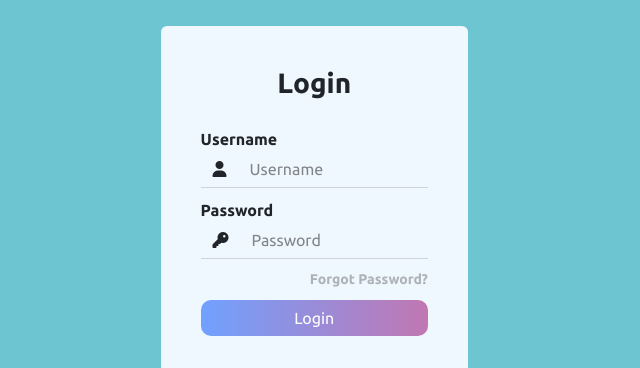
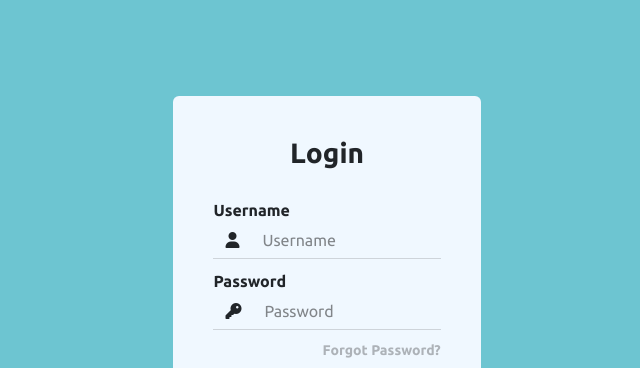
Before and after one commit to Shrijaykakad/Login-Form-2, a plain HTML site: page Index.html in a window 1280 px wide. Shown: the top 368 px of the page, without its empty margins (313-953 px from the left). Drawn offline with nearby package versions, Linux system fonts and the light colour scheme.

Commit message:
spacing adusted

```diff
--- a/Style.css
+++ b/Style.css
@@ -11,11 +11,11 @@
 
 .project .card{
     position: absolute;
-    height: 90%;
+    height: 70%;
     width: 24%;
     background-color: aliceblue;
-    margin-left: 37%;
-    margin-top: 2%;
+    margin-left: 38%;
+    margin-top: 7.5%;
     border: none;
     padding: 0px 40px 0px 40px;
 }
```
